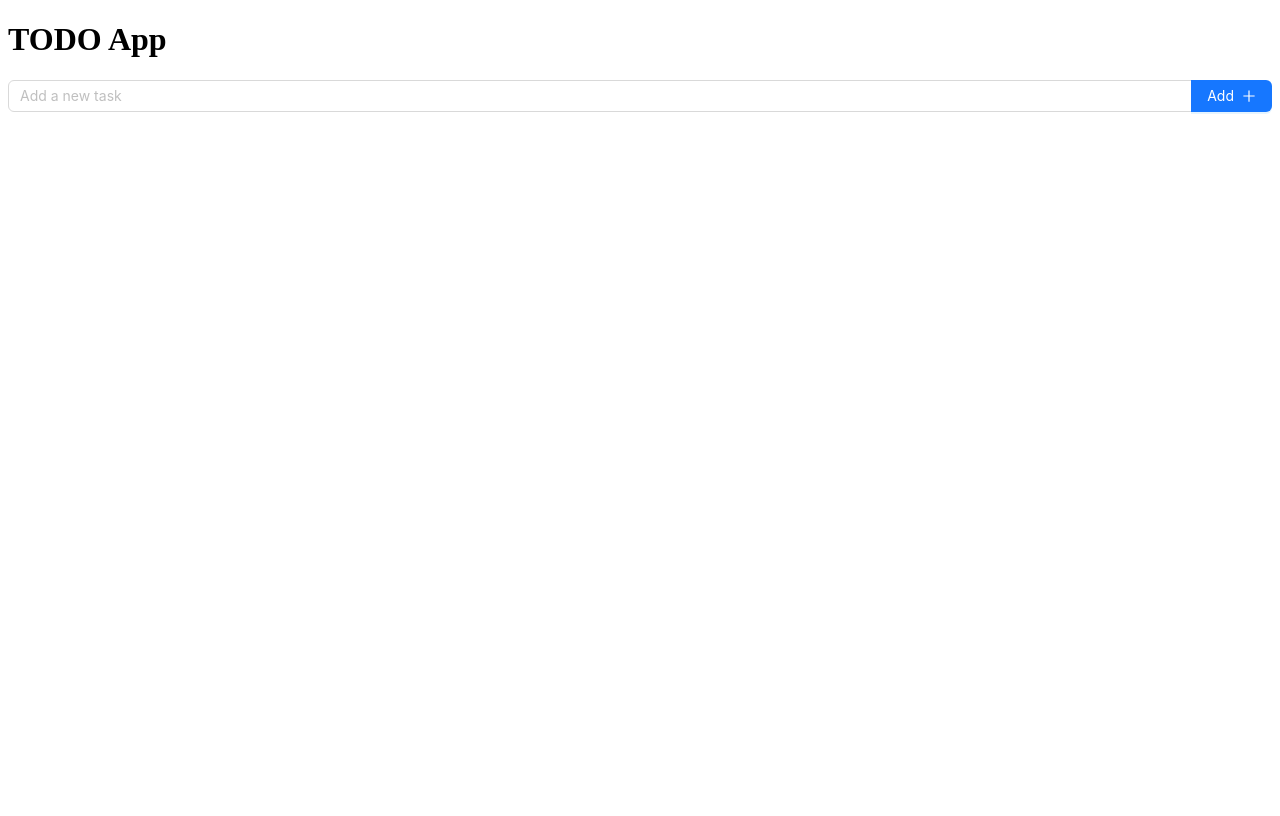
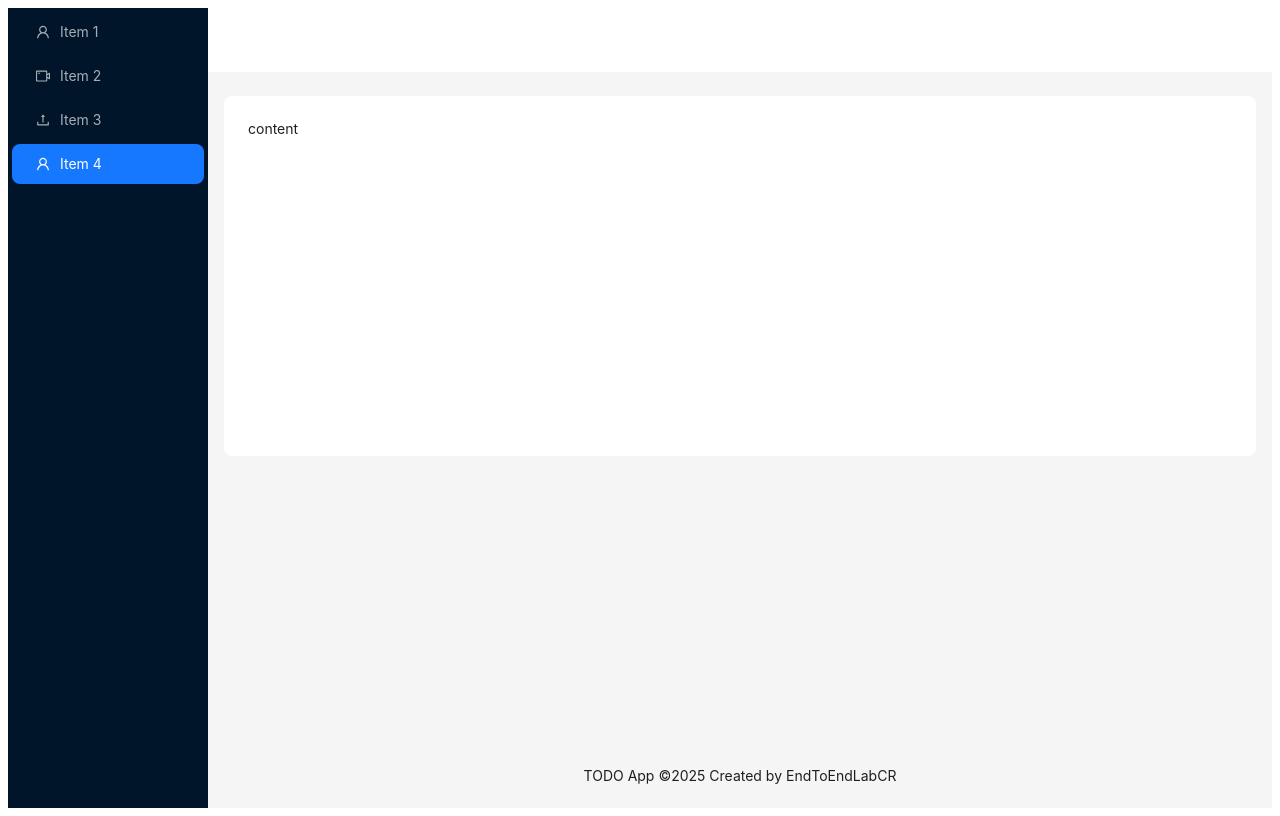
Before and after one commit to EndToEndLabCR/todoapp-web-react, a React (Vite) app: page / in a window 1280 px wide. Built offline with nearby package versions, Linux system fonts and the light colour scheme.

Commit message:
feat: working on layout app

```diff
--- a/src/App.tsx
+++ b/src/App.tsx
@@ -1,14 +1,40 @@
 import "./App.css";
-import { Task } from "./features/task/Task";
+
+import { Layout, theme } from "antd";
+import { AppFooter } from "./shared/components/layout/footer/Footer";
+import { SiderMenu } from "./shared/components/layout/sider-menu/SiderMenu";
+import { AppHeader } from "./shared/components/layout/header/Header";
+
+const { Content } = Layout;
 
 function App() {
-  const title = "TODO App";
+  const {
+    token: { colorBgContainer, borderRadiusLG },
+  } = theme.useToken();
 
   return (
-    <>
-      <h1>{title}</h1>
-      <Task />
-    </>
+    <Layout style={{ minHeight: "100vh" }}>
+      <SiderMenu />
+
+      <Layout>
+        <AppHeader />
+
+        <Content style={{ margin: "24px 16px 0" }}>
+          <div
+            style={{
+              padding: 24,
+              minHeight: 360,
+              background: colorBgContainer,
+              borderRadius: borderRadiusLG,
+            }}
+          >
+            content
+          </div>
+        </Content>
+
+        <AppFooter />
+      </Layout>
+    </Layout>
   );
 }
 
--- /dev/null
+++ b/src/shared/components/layout/footer/Footer.tsx
@@ -0,0 +1,7 @@
+import { Layout } from "antd";
+
+const { Footer } = Layout;
+
+export function AppFooter() {
+  return <Footer style={{ textAlign: "center" }}>TODO App ©{new Date().getFullYear()} Created by EndToEndLabCR</Footer>;
+}
--- /dev/null
+++ b/src/shared/components/layout/header/Header.tsx
@@ -0,0 +1,10 @@
+import { Layout, theme } from "antd";
+
+const { Header } = Layout;
+export function AppHeader() {
+  const {
+    token: { colorBgContainer },
+  } = theme.useToken();
+
+  return <Header style={{ padding: 0, background: colorBgContainer }} />;
+}
--- /dev/null
+++ b/src/shared/components/layout/sider-menu/SiderMenu.tsx
@@ -0,0 +1,29 @@
+import React from "react";
+import { UploadOutlined, UserOutlined, VideoCameraOutlined } from "@ant-design/icons";
+
+import { Layout, Menu } from "antd";
+const { Sider } = Layout;
+
+const items = [UserOutlined, VideoCameraOutlined, UploadOutlined, UserOutlined].map((icon, index) => ({
+  key: String(index + 1),
+  icon: React.createElement(icon),
+  label: `Item ${index + 1}`,
+}));
+
+export function SiderMenu() {
+  return (
+    <Sider
+      breakpoint="lg"
+      collapsedWidth="0"
+      onBreakpoint={(broken) => {
+        console.log(broken);
+      }}
+      onCollapse={(collapsed, type) => {
+        console.log(collapsed, type);
+      }}
+    >
+      <div className="demo-logo-vertical" />
+      <Menu theme="dark" mode="inline" defaultSelectedKeys={["4"]} items={items} />
+    </Sider>
+  );
+}
```
